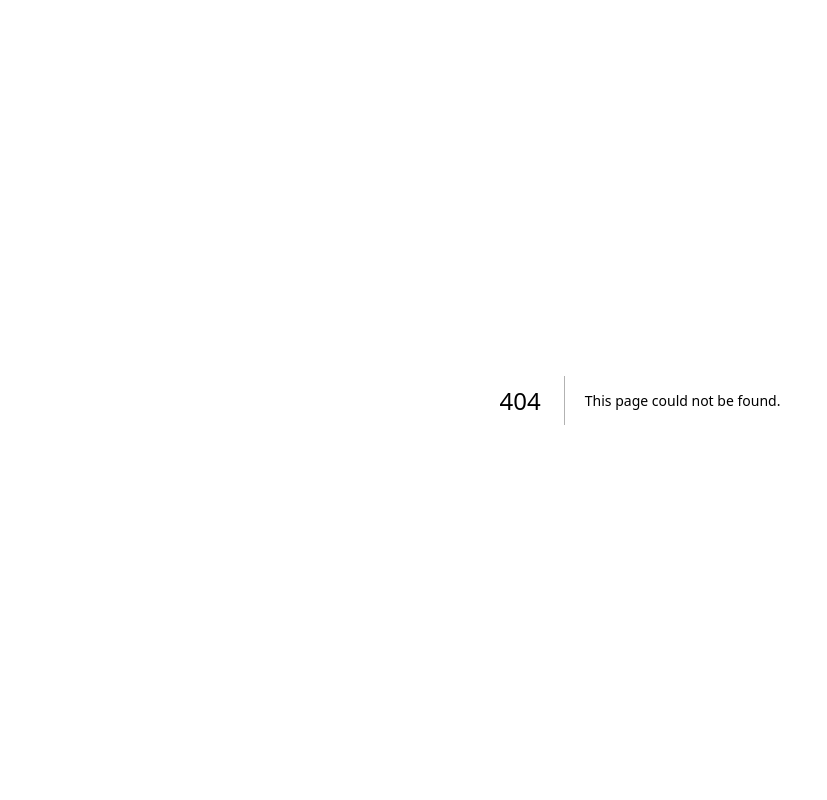
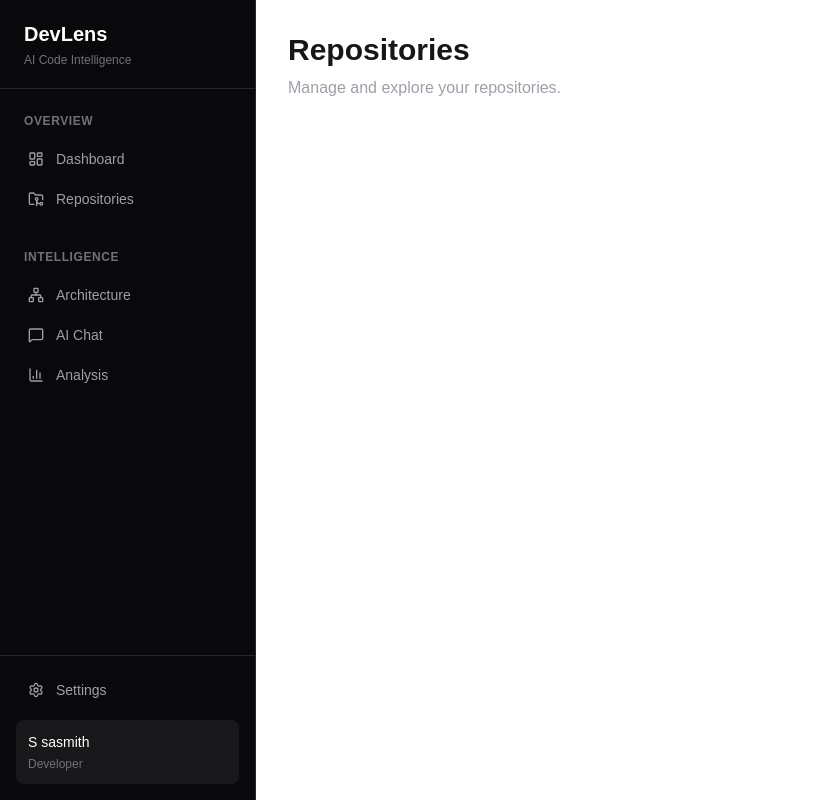
Before and after one commit to sasmith1406/devlens, a Next.js app in the folder frontend/: page /repositories in a window 1280 px wide. Before the commit this address had no page. Shown: the whole page, without its empty margins (0-827 px from the left). Built offline with nearby package versions, Linux system fonts and the light colour scheme.

Commit message:
feat: add application routing and shared layout

```diff
--- /dev/null
+++ b/frontend/src/app/ai-chat/page.tsx
@@ -0,0 +1,13 @@
+export default function AIChatPage() {
+  return (
+    <div className="p-8">
+      <h1 className="text-3xl font-bold">
+        AI Chat
+      </h1>
+
+      <p className="mt-2 text-zinc-400">
+        Ask questions about your codebase.
+      </p>
+    </div>
+  );
+}
--- /dev/null
+++ b/frontend/src/app/analysis/page.tsx
@@ -0,0 +1,13 @@
+export default function AnalysisPage() {
+  return (
+    <div className="p-8">
+      <h1 className="text-3xl font-bold">
+        Analysis
+      </h1>
+
+      <p className="mt-2 text-zinc-400">
+        View code quality and security analysis.
+      </p>
+    </div>
+  );
+}
--- /dev/null
+++ b/frontend/src/app/architecture/page.tsx
@@ -0,0 +1,13 @@
+export default function ArchitecturePage() {
+  return (
+    <div className="p-8">
+      <h1 className="text-3xl font-bold">
+        Architecture
+      </h1>
+
+      <p className="mt-2 text-zinc-400">
+        Explore your codebase architecture.
+      </p>
+    </div>
+  );
+}
--- a/frontend/src/app/layout.tsx
+++ b/frontend/src/app/layout.tsx
@@ -1,29 +1,28 @@
 import type { Metadata } from "next";
-import { Geist, Geist_Mono } from "next/font/google";
+import Sidebar from "@/components/Sidebar";
 import "./globals.css";
 
-const geistSans = Geist({
-  variable: "--font-geist-sans",
-  subsets: ["latin"],
-});
-
-const geistMono = Geist_Mono({
-  variable: "--font-geist-mono",
-  subsets: ["latin"],
-});
-
 export const metadata: Metadata = {
-  title: "Create Next App",
-  description: "Generated by create next app",
+  title: "DevLens",
+  description: "AI-powered software engineering intelligence platform",
 };
 
-export default function RootLayout({ children }: LayoutProps<"/">) {
+export default function RootLayout({
+  children,
+}: Readonly<{
+  children: React.ReactNode;
+}>) {
   return (
-    <html
-      lang="en"
-      className={`${geistSans.variable} ${geistMono.variable} h-full antialiased`}
-    >
-      <body className="min-h-full flex flex-col">{children}</body>
+    <html lang="en">
+      <body className="bg-zinc-950 text-white">
+        <div className="flex min-h-screen">
+          <Sidebar />
+
+          <main className="flex-1">
+            {children}
+          </main>
+        </div>
+      </body>
     </html>
   );
 }
--- a/frontend/src/app/page.tsx
+++ b/frontend/src/app/page.tsx
@@ -1,12 +1,8 @@
-import Sidebar from "@/components/Sidebar";
 import MetricCard from "@/components/MetricCard";
 
 export default function Home() {
   return (
-    <div className="flex min-h-screen bg-zinc-950 text-white">
-      <Sidebar />
-
-      <main className="flex-1 p-8">
+    <div className="p-8">
 
       {/* Header */}
       <div>
@@ -66,7 +62,6 @@ export default function Home() {
         </div>
       </section>
 
-      </main>
     </div>
   );
 }
--- /dev/null
+++ b/frontend/src/app/repositories/page.tsx
@@ -0,0 +1,13 @@
+export default function RepositoriesPage() {
+  return (
+    <div className="p-8">
+      <h1 className="text-3xl font-bold">
+        Repositories
+      </h1>
+
+      <p className="mt-2 text-zinc-400">
+        Manage and explore your repositories.
+      </p>
+    </div>
+  );
+}
--- /dev/null
+++ b/frontend/src/app/settings/page.tsx
@@ -0,0 +1,13 @@
+export default function SettingsPage() {
+  return (
+    <div className="p-8">
+      <h1 className="text-3xl font-bold">
+        Settings
+      </h1>
+
+      <p className="mt-2 text-zinc-400">
+        Manage your DevLens settings.
+      </p>
+    </div>
+  );
+}
--- a/frontend/src/components/Sidebar.tsx
+++ b/frontend/src/components/Sidebar.tsx
@@ -1,6 +1,6 @@
 "use client";
 
-import { useState } from "react";
+import Link from "next/link";
 import {
   LayoutDashboard,
   FolderGit2,
@@ -11,8 +11,6 @@ import {
 } from "lucide-react";
 
 export default function Sidebar() {
-  const [activePage, setActivePage] = useState("Dashboard");
-
   return (
     <aside className="flex h-screen w-64 flex-col border-r border-zinc-800 bg-zinc-950 text-white">
 
@@ -36,30 +34,22 @@ export default function Sidebar() {
         <div className="space-y-1">
 
           {/* Dashboard */}
-          <button
-            onClick={() => setActivePage("Dashboard")}
-            className={`flex w-full items-center gap-3 rounded-lg px-3 py-2 text-left text-sm font-medium ${
-              activePage === "Dashboard"
-                ? "bg-zinc-800 text-white"
-                : "text-zinc-400 hover:bg-zinc-900 hover:text-white"
-            }`}
+          <Link
+            href="/"
+            className="flex w-full items-center gap-3 rounded-lg px-3 py-2 text-sm font-medium text-zinc-400 hover:bg-zinc-900 hover:text-white"
           >
             <LayoutDashboard className="h-4 w-4" />
             <span>Dashboard</span>
-          </button>
+          </Link>
 
           {/* Repositories */}
-          <button
-            onClick={() => setActivePage("Repositories")}
-            className={`flex w-full items-center gap-3 rounded-lg px-3 py-2 text-left text-sm ${
-              activePage === "Repositories"
-                ? "bg-zinc-800 text-white"
-                : "text-zinc-400 hover:bg-zinc-900 hover:text-white"
-            }`}
+          <Link
+            href="/repositories"
+            className="flex w-full items-center gap-3 rounded-lg px-3 py-2 text-sm text-zinc-400 hover:bg-zinc-900 hover:text-white"
           >
             <FolderGit2 className="h-4 w-4" />
             <span>Repositories</span>
-          </button>
+          </Link>
 
         </div>
 
@@ -71,43 +61,31 @@ export default function Sidebar() {
         <div className="space-y-1">
 
           {/* Architecture */}
-          <button
-            onClick={() => setActivePage("Architecture")}
-            className={`flex w-full items-center gap-3 rounded-lg px-3 py-2 text-left text-sm ${
-              activePage === "Architecture"
-                ? "bg-zinc-800 text-white"
-                : "text-zinc-400 hover:bg-zinc-900 hover:text-white"
-            }`}
+          <Link
+            href="/architecture"
+            className="flex w-full items-center gap-3 rounded-lg px-3 py-2 text-sm text-zinc-400 hover:bg-zinc-900 hover:text-white"
           >
             <Network className="h-4 w-4" />
             <span>Architecture</span>
-          </button>
+          </Link>
 
           {/* AI Chat */}
-          <button
-            onClick={() => setActivePage("AI Chat")}
-            className={`flex w-full items-center gap-3 rounded-lg px-3 py-2 text-left text-sm ${
-              activePage === "AI Chat"
-                ? "bg-zinc-800 text-white"
-                : "text-zinc-400 hover:bg-zinc-900 hover:text-white"
-            }`}
+          <Link
+            href="/ai-chat"
+            className="flex w-full items-center gap-3 rounded-lg px-3 py-2 text-sm text-zinc-400 hover:bg-zinc-900 hover:text-white"
           >
             <MessageSquare className="h-4 w-4" />
             <span>AI Chat</span>
-          </button>
+          </Link>
 
           {/* Analysis */}
-          <button
-            onClick={() => setActivePage("Analysis")}
-            className={`flex w-full items-center gap-3 rounded-lg px-3 py-2 text-left text-sm ${
-              activePage === "Analysis"
-                ? "bg-zinc-800 text-white"
-                : "text-zinc-400 hover:bg-zinc-900 hover:text-white"
-            }`}
+          <Link
+            href="/analysis"
+            className="flex w-full items-center gap-3 rounded-lg px-3 py-2 text-sm text-zinc-400 hover:bg-zinc-900 hover:text-white"
           >
             <BarChart3 className="h-4 w-4" />
             <span>Analysis</span>
-          </button>
+          </Link>
 
         </div>
 
@@ -117,17 +95,13 @@ export default function Sidebar() {
       <div className="border-t border-zinc-800 p-4">
 
         {/* Settings */}
-        <button
-          onClick={() => setActivePage("Settings")}
-          className={`mb-3 flex w-full items-center gap-3 rounded-lg px-3 py-2 text-left text-sm ${
-            activePage === "Settings"
-              ? "bg-zinc-800 text-white"
-              : "text-zinc-400 hover:bg-zinc-900 hover:text-white"
-          }`}
+        <Link
+          href="/settings"
+          className="mb-3 flex w-full items-center gap-3 rounded-lg px-3 py-2 text-sm text-zinc-400 hover:bg-zinc-900 hover:text-white"
         >
           <Settings className="h-4 w-4" />
           <span>Settings</span>
-        </button>
+        </Link>
 
         {/* User */}
         <div className="rounded-lg bg-zinc-900 p-3">
```
Lines whose indentation alone changed are shown as unchanged.
